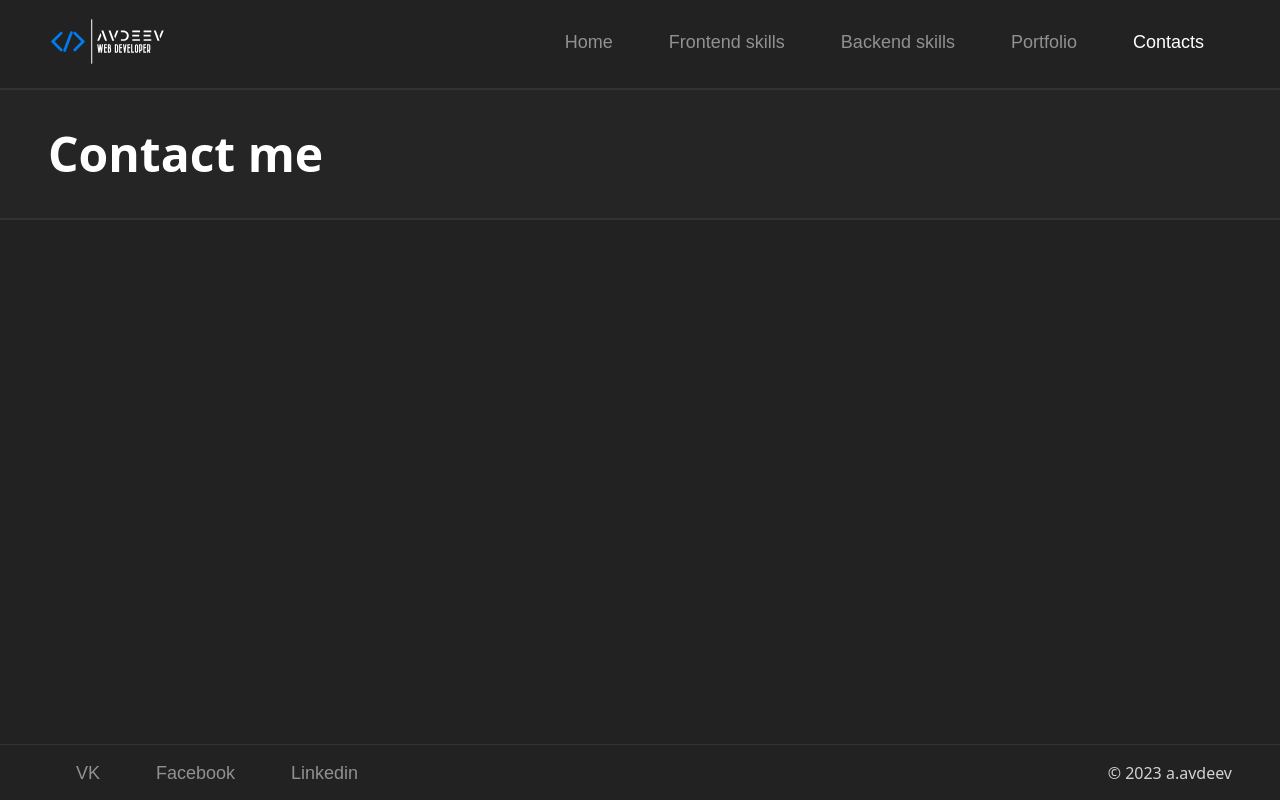
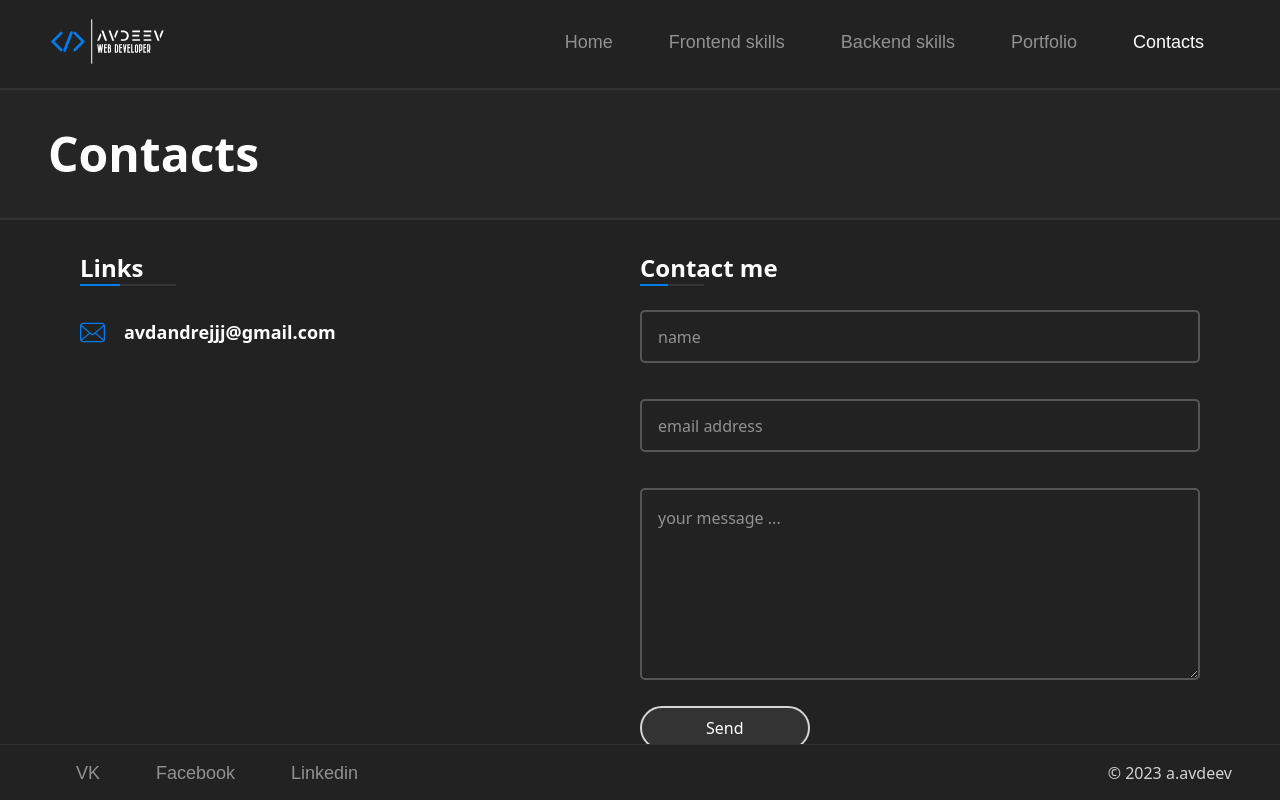
Before and after one commit to AndreyAvdeev/a.avdeev.github.io, a Next.js app: page /contacts in a window 1280 px wide. Built offline with nearby package versions, Linux system fonts and the light colour scheme.

Commit message:
Add
contact form

```diff
--- a/app/contacts/page.tsx
+++ b/app/contacts/page.tsx
@@ -1,22 +1,150 @@
 "use client";
 
+import style from "./style.module.scss";
+import { useEffect, useRef, useState } from "react";
 import Image from "next/image";
-import ProgressBar from "@/components/ProgressBar";
+import emailIcon from "@/public/email.svg";
 
-import homeIcon from "@/public/home.svg";
-import monitorIcon from "@/public/monitor.svg";
-import penIcon from "@/public/pen.svg";
 
 export default function Contacts() {
+
+  const emailFormRef = useRef<HTMLInputElement>(null);
+  const nameFormRef = useRef<HTMLInputElement>(null);
+  const textFormRef = useRef<HTMLTextAreaElement>(null);
+
+  const [errors, setError] = useState<any>({});
+
+  const validateEmail = (email: string) => {
+    return email.match(
+      /^(([^<>()[\]\\.,;:\s@\"]+(\.[^<>()[\]\\.,;:\s@\"]+)*)|(\".+\"))@((\[[0-9]{1,3}\.[0-9]{1,3}\.[0-9]{1,3}\.[0-9]{1,3}\])|(([a-zA-Z\-0-9]+\.)+[a-zA-Z]{2,}))$/
+    );
+  };
+
+  const CheckError = (input) => {
+    switch (input.name) {
+      case "email":
+        return !validateEmail(input.value) ? "Invalid email" : "";
+      case "name":
+        return input.value.length > 50 ? "Name length max 50" : "";
+      case "email_text":
+        return input.value.length > 500 ? "Text length max 500" : "";
+      default:
+        return false;
+    }
+  };
+
+  const validateInput = (input) => {
+    setError((prev: any[]) => {
+      return {
+        ...prev,
+        [input.target.name]: CheckError(input.target),
+      };
+    });
+  };
+
   return (
     <section className="py-20">
       <div className="my-2 border-t-2 border-b-2 bg-dark_light border-solid border-gray-400">
         <h1 className="text-white font-bold text-5xl text-left py-10 px-4 sm:px-8 lg:px-12">
-          Contact me
+          Contacts
         </h1>
       </div>
-      <div className="grid grid-cols-2 mx-20 my-6 ">
-        <article></article>
+      <div className="grid grid-cols-1 mx-5 my-8 md:grid-cols-2 md:mx-20">
+        <article>
+          <h2 className="text-white font-bold text-2xl text-left">Links</h2>
+          <div className="h-0.5 bg-gray-450 w-24 before:content-[''] before:block before:h-0.5 before:w-10 before:bg-blue"></div>
+          <div className="flex my-8 mr-0 md:mr-8">
+            <div className="flex mr-3 min-w-[2rem] max-w-[2rem]">
+              <Image
+                className="self-center max-w-max"
+                src={emailIcon}
+                alt="logo"
+                height={25}
+                width={25}
+              />
+            </div>
+            <div>
+              <a
+                className="text-white font-bold text-lg"
+                href="mailto:avdandrejjj@gmail.com"
+              >
+                avdandrejjj@gmail.com
+              </a>
+            </div>
+          </div>
+        </article>
+        <article>
+          <h2 className="text-white font-bold text-2xl text-left">
+            Contact me
+          </h2>
+          <div className="h-0.5 bg-gray-450 w-16 before:content-[''] before:block before:h-0.5 before:w-7 before:bg-blue"></div>
+          <div className={style.contact_form}>
+            <form
+              onSubmit={(e) => {
+                e.stopPropagation();
+                e.preventDefault();
+                if (Object.values(errors).some((error) => error)) return;
+                let data = {
+                  email: emailFormRef.current?.value,
+                  email_text: textFormRef.current?.value,
+                  name: nameFormRef.current?.value,
+                };
+                console.log(data);
+              }}
+            >
+              <div className="mt-6">
+                <input
+                  name="name"
+                  className="w-full"
+                  required
+                  ref={nameFormRef}
+                  type="text"
+                  placeholder="name"
+                  onChange={validateInput}
+                />
+                <p className="text-red text-right text-sm mt-1 h-2">
+                  {errors["name"]}
+                </p>
+              </div>
+              <div className="mt-6">
+                <input
+                  name="email"
+                  className="w-full"
+                  required
+                  ref={emailFormRef}
+                  type="text"
+                  placeholder="email address"
+                  onChange={validateInput}
+                />
+                <p className="text-red text-right text-sm mt-1 h-2">
+                  {errors["email"]}
+                </p>
+              </div>
+              <div className="mt-6">
+                <textarea
+                  name="email_text"
+                  className="w-full h-48"
+                  required
+                  ref={textFormRef}
+                  id="email_text"
+                  placeholder="your message ..."
+                  onChange={validateInput}
+                ></textarea>
+                <p className="text-red text-right text-sm mt-1 h-2">
+                  {errors["email_text"]}
+                </p>
+              </div>
+              <div className="mt-2">
+                <button
+                  type="submit"
+                  className="bg-gray-400 w-full md:w-auto text-white py-2 px-16 rounded-full border-2 border-solid border-[#D5D5D5] hover:border-blue cursor-pointer transition"
+                >
+                  Send
+                </button>
+              </div>
+            </form>
+          </div>
+        </article>
       </div>
     </section>
   );
--- /dev/null
+++ b/app/contacts/style.module.scss
@@ -0,0 +1,42 @@
+.contact {
+  &_form {
+    display: flex;
+    flex-direction: column;
+    width: 100%;
+    input,
+    textarea {
+      background: none;
+      border: 2px solid #555555;
+      border-radius: 5px;
+      color: #fff;
+      padding: 1rem;
+      &::placeholder {
+        color: #ffffff80;
+      }
+      &:focus {
+        color: #fff;
+      }
+    }
+    input {
+      height: 53px;
+      &:-webkit-autofill,
+      &:-webkit-autofill:hover,
+      &:-webkit-autofill:focus,
+      &:-webkit-autofill:active {
+        -webkit-box-shadow: 0 0 0 30px #222222 inset !important;
+      }
+      &:-webkit-autofill {
+        -webkit-text-fill-color: #fff !important;
+      }
+    }
+    button {
+      &:disabled {
+        opacity: 0.1;
+        &:hover {
+          cursor: default;
+          border-color: #d5d5d5;
+        }
+      }
+    }
+  }
+}
--- a/app/skills-back/page.tsx
+++ b/app/skills-back/page.tsx
@@ -14,7 +14,7 @@ export default function BackSkills() {
           Backend skills
         </h1>
       </div>
-      <div className="grid grid-cols-1 mx-5 my-6 md:grid-cols-2 md:mx-20">
+      <div className="grid grid-cols-1 mx-5 my-8 md:grid-cols-2 md:mx-20">
         <article>
           <h2 className="text-white font-bold text-2xl text-left">
             Co dělám ?
--- a/app/skills-front/page.tsx
+++ b/app/skills-front/page.tsx
@@ -15,7 +15,7 @@ export default function FrontSkills() {
           Frontend skills
         </h1>
       </div>
-      <div className="grid grid-cols-1 mx-5 my-6 md:grid-cols-2 md:mx-20">
+      <div className="grid grid-cols-1 mx-5 my-8 md:grid-cols-2 md:mx-20">
         <article>
           <h2 className="text-white font-bold text-2xl text-left">
             Co dělám ?
--- a/components/Header/index.tsx
+++ b/components/Header/index.tsx
@@ -1,6 +1,6 @@
 "use client";
+
 import { useRouter } from "next/navigation";
-
 import Image from "next/image";
 import Navbar from "../Navbar";
 import logoIcon from "@/public/logo.svg";
--- a/tailwind.config.js
+++ b/tailwind.config.js
@@ -14,6 +14,7 @@ module.exports = {
     colors: {
       white: "#FFFFFF",
       blue: "#007CED",
+      red: "#ff0e0e",
       dark: "#222222",
       dark_light: "#252525",
       gray: {
```
Also changed, not shown: public/email.svg (added).
